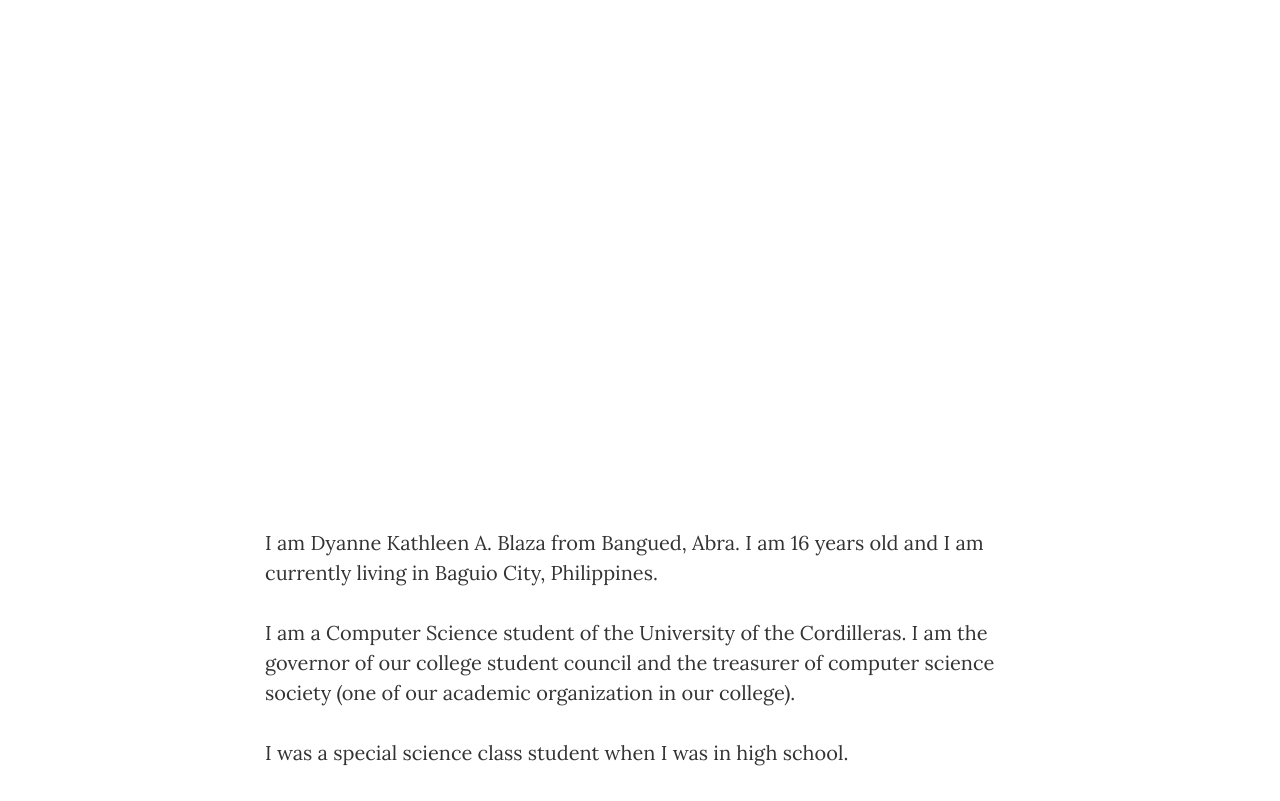
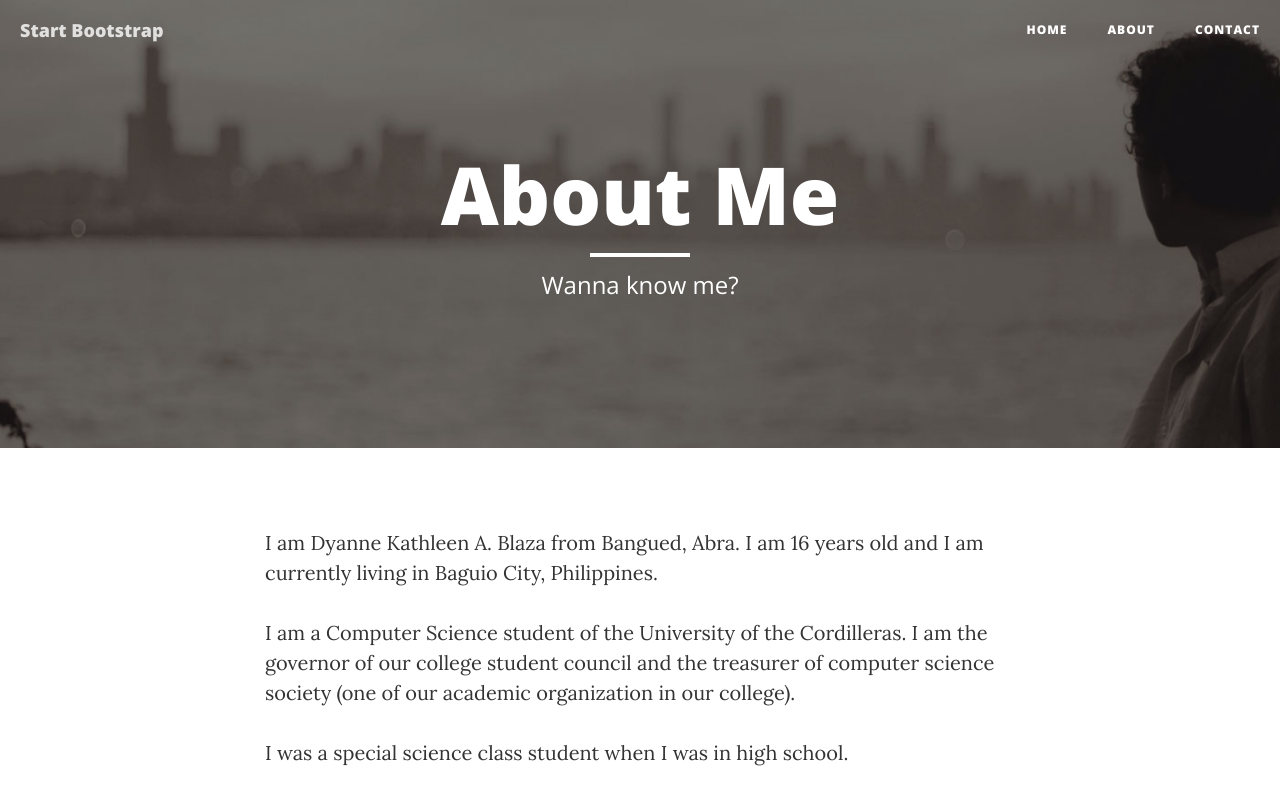
Before and after one commit to kathleenblaza/DyanneBlazaBlog, a website: page about.html in a window 1280 px wide. Shown: the top 801 px of the page. Drawn offline with nearby package versions, Linux system fonts and the light colour scheme.

Commit message:
Update about.html

```diff
--- a/about.html
+++ b/about.html
@@ -67,7 +67,7 @@
 
     <!-- Page Header -->
     <!-- Set your background image for this header on the line below. -->
-    <header class="intro-header" style="background-image: url('img/dyanne's bc.jpg')">
+    <header class="intro-header" style="background-image: url('img/about-bg.jpg')">
         <div class="container">
             <div class="row">
                 <div class="col-lg-8 col-lg-offset-2 col-md-10 col-md-offset-1">
```
